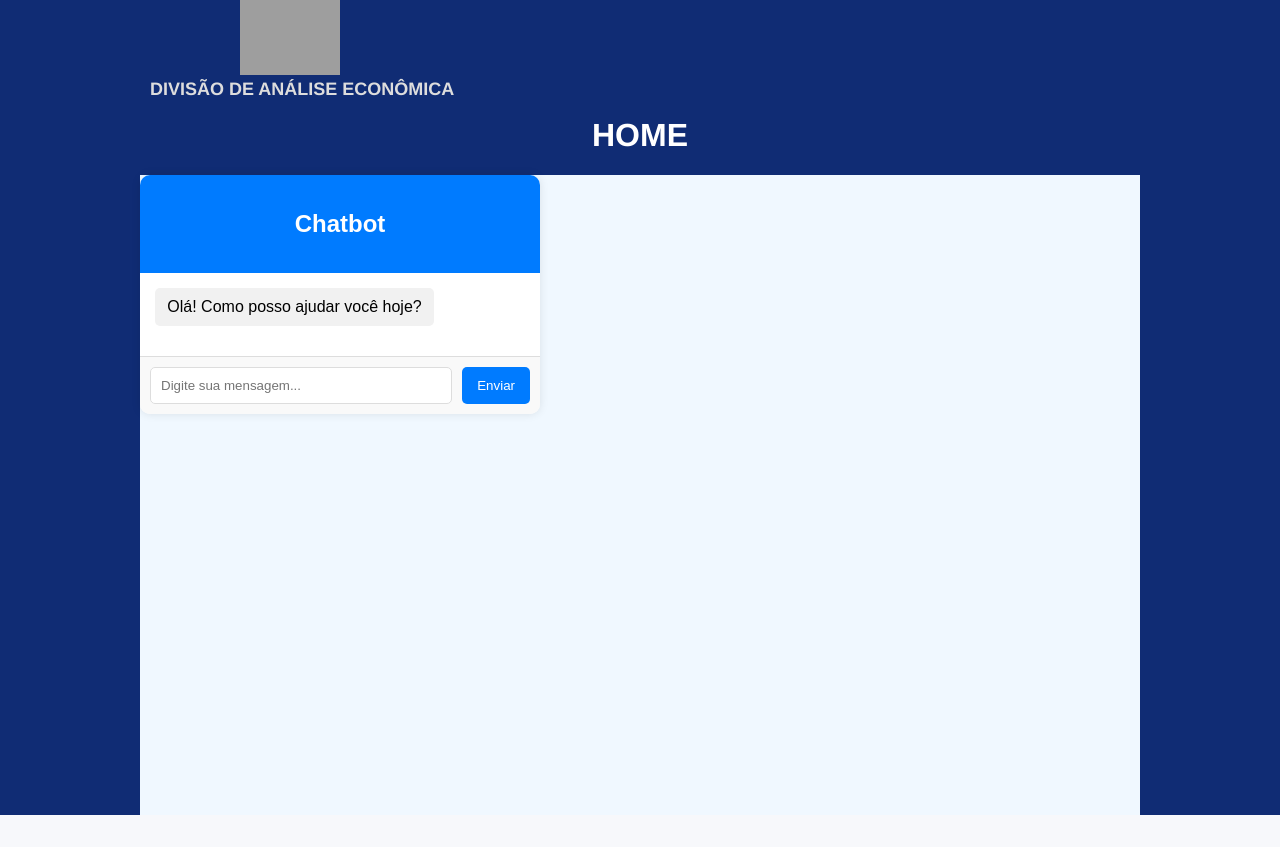
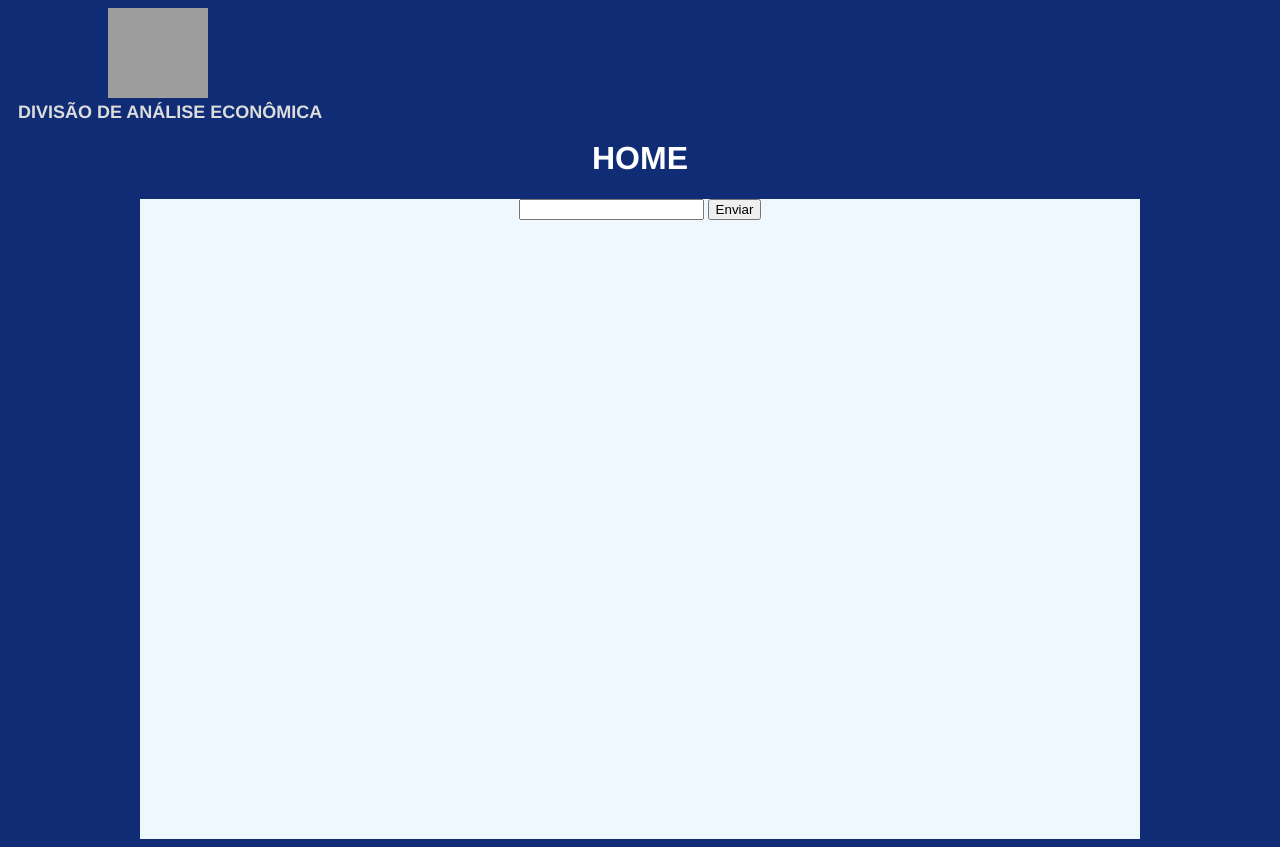
Before and after one commit to Lu4nL1ma/dae_systems, a Django app: page / in a window 1280 px wide. Before the commit the page ends 815 px from the top, so only its background shows below. Run offline with Django 5.2, Linux system fonts and the light colour scheme; grey boxes are pictures that could not be loaded.

Commit message:
change_11

```diff
--- a/dae_sys/dae_web_sys/static/css/style.css
+++ b/dae_sys/dae_web_sys/static/css/style.css
@@ -217,83 +217,3 @@ body h1{text-align: center;
 .cent input{
      text-align: center;
       }
-
-
-body {
-    font-family: Arial, sans-serif;
-    background-color: #f4f4f4;
-    display: flex;
-    justify-content: center;
-    align-items: center;
-    height: 100vh;
-    margin: 0;
-}
-
-.chat-container {
-    width: 400px;
-    background-color: #fff;
-    border-radius: 10px;
-    box-shadow: 0 0 10px rgba(0, 0, 0, 0.1);
-    overflow: hidden;
-    display: flex;
-    flex-direction: column;
-}
-
-.chat-header {
-    background-color: #007bff;
-    color: #fff;
-    padding: 15px;
-    text-align: center;
-}
-
-.chat-box {
-    flex: 1;
-    padding: 15px;
-    overflow-y: auto;
-    border-bottom: 1px solid #ddd;
-}
-
-.message {
-    margin-bottom: 15px;
-    padding: 10px;
-    border-radius: 5px;
-    max-width: 70%;
-}
-
-.bot-message {
-    background-color: #f1f1f1;
-    align-self: flex-start;
-}
-
-.user-message {
-    background-color: #007bff;
-    color: #fff;
-    align-self: flex-end;
-}
-
-.chat-input {
-    display: flex;
-    padding: 10px;
-    background-color: #f9f9f9;
-}
-
-.chat-input input {
-    flex: 1;
-    padding: 10px;
-    border: 1px solid #ddd;
-    border-radius: 5px;
-    margin-right: 10px;
-}
-
-.chat-input button {
-    padding: 10px 15px;
-    background-color: #007bff;
-    color: #fff;
-    border: none;
-    border-radius: 5px;
-    cursor: pointer;
-}
-
-.chat-input button:hover {
-    background-color: #0056b3;
-}
--- a/dae_sys/dae_web_sys/templates/index.html
+++ b/dae_sys/dae_web_sys/templates/index.html
@@ -15,51 +15,24 @@
     <div class="centro">
 
 
-
-        <div class="chat-container">
-            <div class="chat-header">
-                <h2>Chatbot</h2>
-            </div>
-            <div class="chat-box" id="chat-box">
-                <div class="message bot-message">Olá! Como posso ajudar você hoje?</div>
-            </div>
-            <div class="chat-input">
-                <input type="text" id="user-input" placeholder="Digite sua mensagem...">
-                <button id="send-btn">Enviar</button>
-            </div>
-        </div>
-
-        <script>
-
-            document.getElementById('send-btn').addEventListener('click', function() {
-                const userInput = document.getElementById('user-input');
-                const chatBox = document.getElementById('chat-box');
-
-                if (userInput.value.trim() !== '') {
-                    // Adiciona a mensagem do usuário ao chat
-                    const userMessage = document.createElement('div');
-                    userMessage.classList.add('message', 'user-message');
-                    userMessage.textContent = userInput.value;
-                    chatBox.appendChild(userMessage);
-
-                    // Limpa a caixa de entrada
-                    userInput.value = '';
-
-                    // Simula uma resposta do bot
-                    setTimeout(() => {
-                        const botMessage = document.createElement('div');
-                        botMessage.classList.add('message', 'bot-message');
-                        botMessage.textContent = 'Você disse: ' + userMessage.textContent;
-                        chatBox.appendChild(botMessage);
-
-                        // Rola para a última mensagem
-                        chatBox.scrollTop = chatBox.scrollHeight;
-                    }, 1000);
-                }
-            });
+        <div>
 
 
-        </script>
+
+
+
+
+
+
+
+
+
+
+
+
+         <input type="text">  <button> Enviar </button>
+
+        </div>
 
 
 
```
